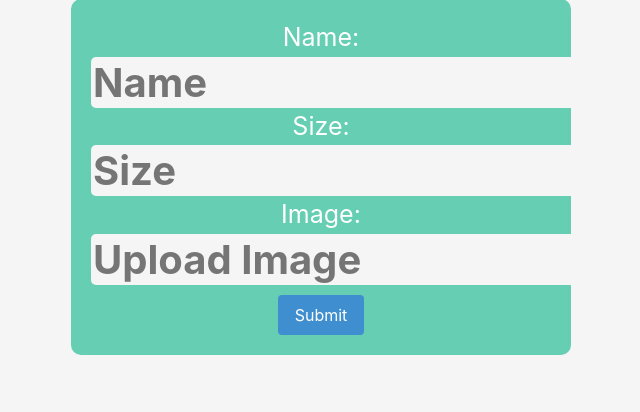
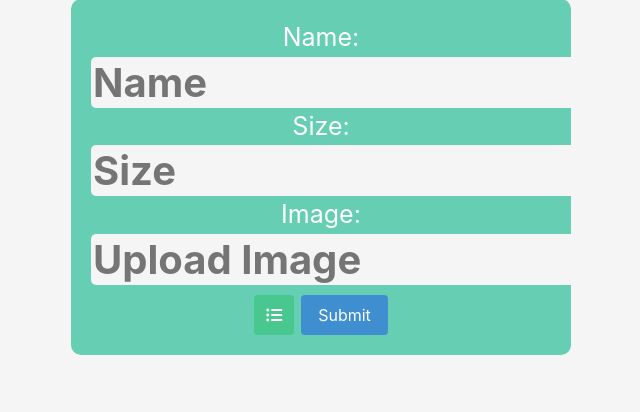
Before and after one commit to justnyc187/woatCap_django, a Django app: page /inventory/new in a window 1280 px wide. Shown: the part 199-611 px from the top of the page, without its empty margins (349-989 px from the left). Run offline with Django 3.2, Linux system fonts and the light colour scheme; the visitor is signed in with stand-in values (Sample User, id 1).

Commit message:
cleaning

```diff
--- a/main_app/templates/base.html
+++ b/main_app/templates/base.html
@@ -15,7 +15,7 @@
         <script src="{% static 'scripts/main.js' %}" defer></script>
         <link rel="stylesheet" href="https://cdn.jsdelivr.net/npm/@splidejs/splide@latest/dist/css/splide.min.css">
         <script src="https://cdn.jsdelivr.net/npm/@splidejs/splide@latest/dist/js/splide.min.js"></script>
-    <title>Spotify</title>
+    <title>Woat</title>
 </head>
 
 <body>
--- a/main_app/templates/inventory_create.html
+++ b/main_app/templates/inventory_create.html
@@ -12,6 +12,12 @@
             Name: <input class="new-input" required type="text" name="name" placeholder="Name">
             Size: <input class="new-input" required type="text" name="size" placeholder="Size">
             Image: <input class="new-input" type="text" placeholder="Upload Image" name="image" accept="image/png, image/jpeg">
+
+            <a href="/inventory/" class="button is-success new-btn">
+                <span class="icon">
+                    <i class="fas fa-list-ul"></i>
+                </span>
+            </a>
 
             <input class="new-btn button is-info" type="submit" value="Submit">
 
--- a/main_app/templates/inventory_detail.html
+++ b/main_app/templates/inventory_detail.html
@@ -28,7 +28,7 @@
                 </span>
             </a>
         </div>
-        </div>
+</div>
 
 
 
@@ -67,7 +67,7 @@
 
 <!-- <div class="modal">
     <div class="modal-background"></div>
-    <div class="modal-content has-background-white py-5 px-5">
+    <div class="modal-content has-background-white py-5 px-5 new-div">
 
         <div class="">
             <form method="post">
@@ -86,7 +86,7 @@
     </div>
 </div> -->
 
-<!-- <script src="/static/scripts/main.js"></script>
+<!-- <script src="/static/scripts/main.js"></script> -->
 
 
 {% endblock %}
```
